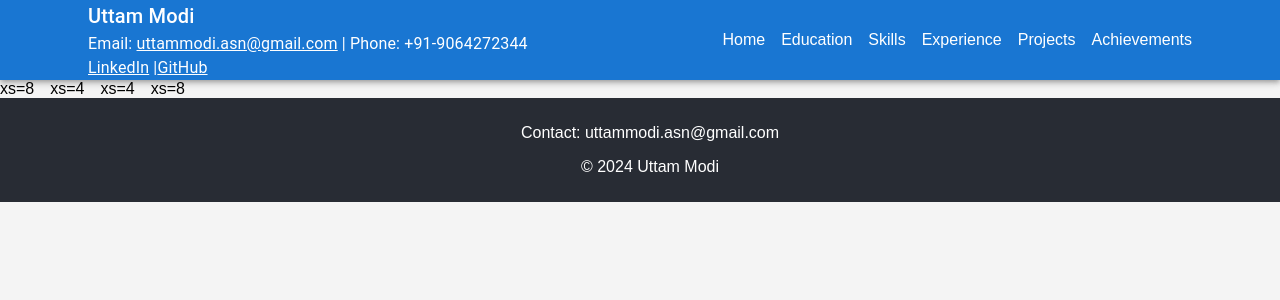
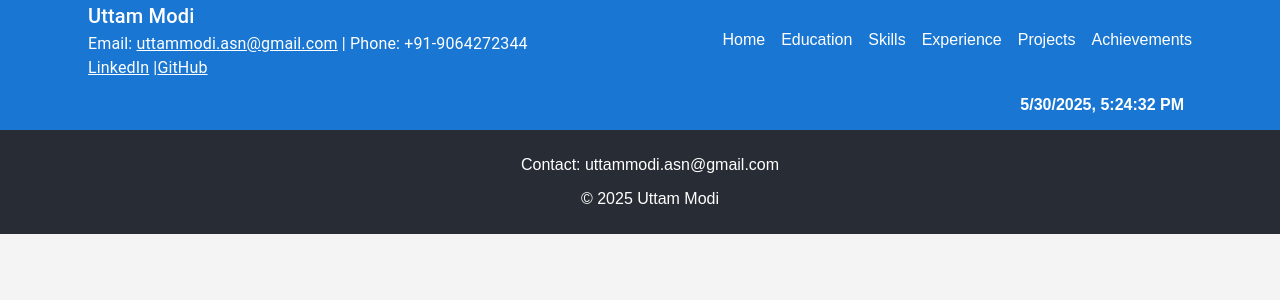
Before and after one commit to UCodeCrafter/uttam-resume-app, a React (Create React App) app: page / in a window 1280 px wide. Shown: the top 300 px of the page. Built offline with nearby package versions, Linux system fonts and the light colour scheme.

Commit message:
4 Components updated

```diff
--- a/src/components/Footer.js
+++ b/src/components/Footer.js
@@ -1,11 +1,13 @@
 // src/components/Footer.js
 import React from 'react';
+
+const CurrentYear = new Date().getFullYear();
 
 const Footer = () => (
   <footer>
     <div>
     <p>Contact: uttammodi.asn@gmail.com</p>
-    <p>© 2024 Uttam Modi</p>
+    <p>© {CurrentYear} Uttam Modi</p>
     </div>
 
   </footer>
--- a/src/components/Header.js
+++ b/src/components/Header.js
@@ -1,5 +1,5 @@
 // src/components/Header.js
-import React from 'react';
+import React, { useState } from 'react';
 
 import { Link as RouterLink } from 'react-router-dom';
 import Button from '@mui/material/Button';
@@ -7,6 +7,7 @@ import Button from '@mui/material/Button';
 import { TypeAnimation } from 'react-type-animation';
 import './Header.css';
 import { AppBar, Toolbar, Typography, Link , Container, Box, Stack } from '@mui/material';
+import { DateTimeDisplay } from './sub-components/DateTimeDisplay';
 
 const pages = [
     { name: "Education", id: "education" },
@@ -15,6 +16,9 @@ const pages = [
     { name: "Testimonials", id: "testimonials" },
     { name: "Contact", id: "contact" },
 ];
+
+
+
 
 const Header = () => {
     return (
@@ -42,7 +46,9 @@ const Header = () => {
               </Stack>
             </Box>
           </Toolbar>
+        <DateTimeDisplay/>
         </Container>
+
       </AppBar>
     );
   };
--- a/src/components/Home/Home.js
+++ b/src/components/Home/Home.js
@@ -14,6 +14,8 @@ import Item from '@mui/material/Grid';
 import CssBaseline from '@mui/material/CssBaseline';
 import Box from '@mui/material/Box';
 import Container from '@mui/material/Container';
+import { useState } from 'react';
+import { AlignHorizontalCenter, AlignHorizontalRight } from '@mui/icons-material';
 // src/components/Home/Home.js
 
 const NAVIGATION = [
@@ -69,6 +71,8 @@ function PageToolbar() {
     </PageContainerToolbar>
   );
 }
+
+
 
 export default function Home(props) {
   const { window } = props;
@@ -130,19 +134,8 @@ export default function Home(props) {
   //   </Container>
   // </React.Fragment>
 
-  <Grid container spacing={2}>
-  <Grid item xs={8}>
-    <Item>xs=8</Item>
-  </Grid>
-  <Grid item xs={4}>
-    <Item>xs=4</Item>
-  </Grid>
-  <Grid item xs={4}>
-    <Item>xs=4</Item>
-  </Grid>
-  <Grid item xs={8}>
-    <Item>xs=8</Item>
-  </Grid>
-</Grid>
+<div>
+
+</div>
   );
 }
--- /dev/null
+++ b/src/components/sub-components/DateTimeDisplay.js
@@ -0,0 +1,21 @@
+import React, { useState, useEffect } from "react";
+
+export const DateTimeDisplay = () => {
+    const [currentTime, setCurrentTime] = useState(new Date());
+
+    React.useEffect(() => {
+      const timer = setInterval(() => {
+        setCurrentTime(new Date());
+      }, 1000);
+
+      // Cleanup the interval on component unmount
+      return () => clearInterval(timer);
+    }, []);
+
+    return (
+        <div style={{ textAlign: "right", marginRight: "2rem", marginTop: "0rem"}}>
+
+       <b> <p>{currentTime.toLocaleString()}</p></b>
+      </div>
+    );
+  };
```
